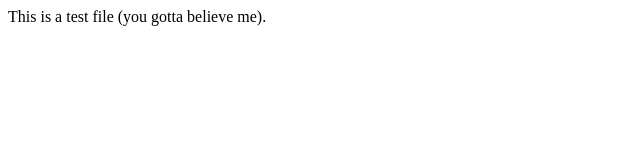
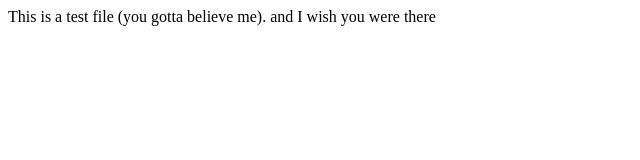
Before and after one commit to danieljamesphoto/gitTest, a plain HTML site: page index.html in a window 1280 px wide. Shown: the whole page, without its empty margins (0-640 px from the left). Drawn offline with Linux system fonts and the light colour scheme.

Commit message:
Update lyrics
Yep yep yep

```diff
--- a/index.html
+++ b/index.html
@@ -6,5 +6,6 @@
 </head>
 <body>
     This is a test file (you gotta believe me).
+    and I wish you were there
 </body>
 </html>
```
